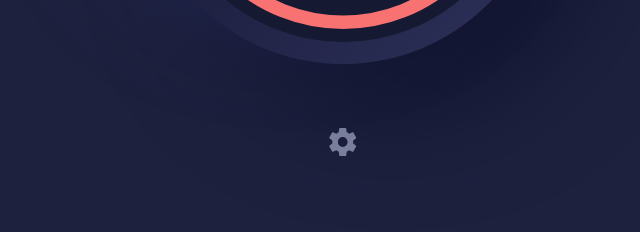
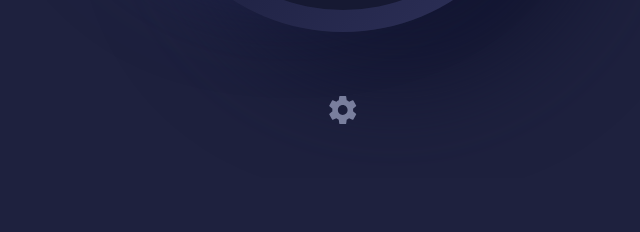
Before and after one commit to karolbanat/fem-pomodoro-app, a website: page index.html in a window 1280 px wide. Shown: the part 622-854 px from the top of the page, without its empty margins (297-937 px from the left). After the commit the page ends 800 px from the top, so only its background shows below. Drawn offline with Linux system fonts and the light colour scheme.

Commit message:
Fix main padding

```diff
--- a/src/sass/base/_base.scss
+++ b/src/sass/base/_base.scss
@@ -39,9 +39,9 @@ body {
 main {
 	padding-block: 3.2rem;
 	@include mixins.media-query(medium) {
-		margin-block-start: 8rem;
+		padding-block-start: 8rem;
 	}
 	@include mixins.media-query(large) {
-		margin-block-start: 5.4rem;
+		padding-block-start: 5.4rem;
 	}
 }
```
Also changed, not shown: dist/css/main.min.css.
